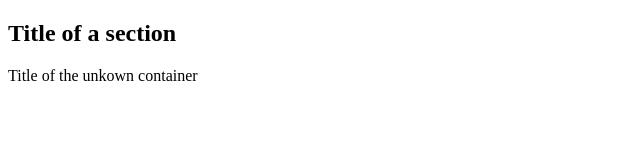
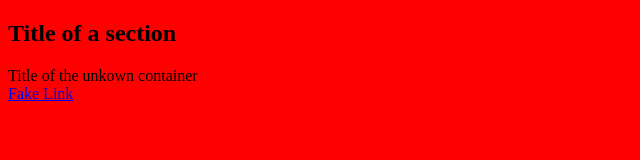
Before and after one commit to devLily/kakao-clone-Theory, a plain HTML site: page index.html in a window 1280 px wide. Shown: the whole page, without its empty margins (0-640 px from the left). Drawn offline with Linux system fonts and the light colour scheme.

Commit message:
CSS style
CSS를 HTML문서에 적용하는 방법 두 가지
1. Inline 방식
head 태그 하에 style 태그 작성하여 적용
단점 : 백그라운드 컬러가 모든 문서에 필요할 경우 해당 CSS를 모든 HTML문서에  복사 붙여넣기 해야함

```diff
--- a/index.html
+++ b/index.html
@@ -5,6 +5,11 @@
     <meta name="author" content="Gloria">
     <meta name="description" content="welcome to my kakao clone">
     <title>This is my title</title>
+    <style>
+        body{
+            background-color: red;
+        }
+    </style>
 </head>
 <body>
 <section>
@@ -16,5 +21,6 @@
 <div>
     <header id="differentHeader" class="defaultHeader">Title of the unkown container</header>
 </div>
+<a href="#">Fake Link</a>
 </body>
 </html>
```
Also changed, not shown: style.css (added).
